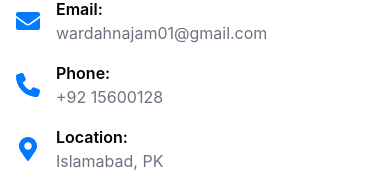
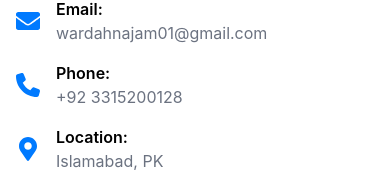
Before and after one commit to wardahrana/Wardah-Profile, a Next.js app: page /contact in a window 390 px wide. Shown: the part 451-628 px from the top of the page. Built offline with nearby package versions, Linux system fonts and the light colour scheme.

Commit message:
Phone number

```diff
--- a/src/app/contact/page.tsx
+++ b/src/app/contact/page.tsx
@@ -77,7 +77,7 @@ catch(error){
         <FaPhone className="w-6 h-6 text-primary"/>
         <div>
             <h3 className="font-semibold" >Phone:</h3>
-            <Link href="tel+92(15600128)"className="text-secondary hover:text-primary">+92 15600128</Link>
+            <Link href="tel+92(15600128)"className="text-secondary hover:text-primary">+92 3315200128</Link>
         </div>
 
     </div>
```
